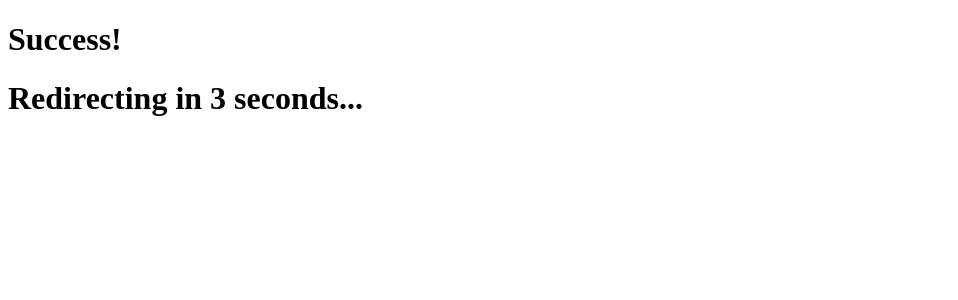
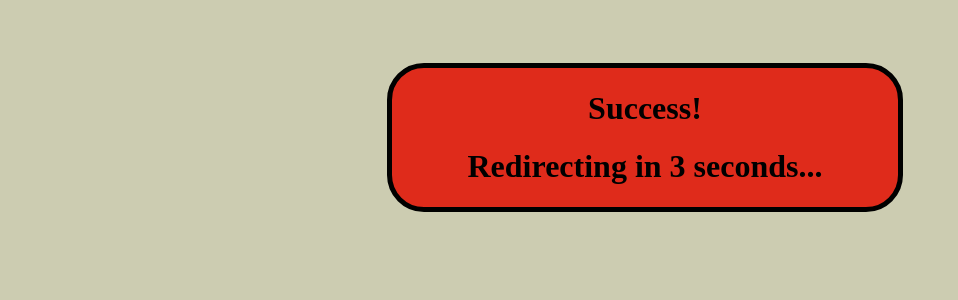
Before and after one commit to DAOS-Computer-Science/Room-Booking, a Flask app: template project/templates/success.html in a window 1280 px wide. Shown: the top 300 px of the page, without its empty margins (0-958 px from the left). Run offline with Flask 2, Linux system fonts and the light colour scheme; the template is opened without the code that fills it: most values are stand-ins (such as "Sample title", 1, 10 or a date in 2020).

Commit message:
CSS for success redirect

```diff
--- /dev/null
+++ b/project/static/success.css
@@ -0,0 +1,17 @@
+body{
+	background: #CCCCB1;
+}
+body {
+}
+
+
+#message {
+	width: 40%;
+	margin-left: 30%;
+	border-width: thick;
+	border-style: solid;
+	border-radius: 37px;
+	background-color: #DF2B1B;
+	text-align: center;
+	margin-top: 5%;
+}
--- a/project/templates/success.html
+++ b/project/templates/success.html
@@ -2,10 +2,17 @@
 
 <html>
     <head>
-        <meta http-equiv="refresh" content="3;url= {{ currentroom }}" />
+
+	<link rel= "stylesheet" type= "text/css" href= "{{url_for('static', filename='success.css')}}">
+    <link href="../static/success.css" rel="stylesheet" type="text/css">
+
+    <meta http-equiv="refresh" content= "3;url= {{ currentroom }}" />
+
     </head>
     <body>
+	<div id="message">
         <h1>Success!</h1>
         <h1>Redirecting in 3 seconds...</h1>
+	</div>
     </body>
 </html>
```
